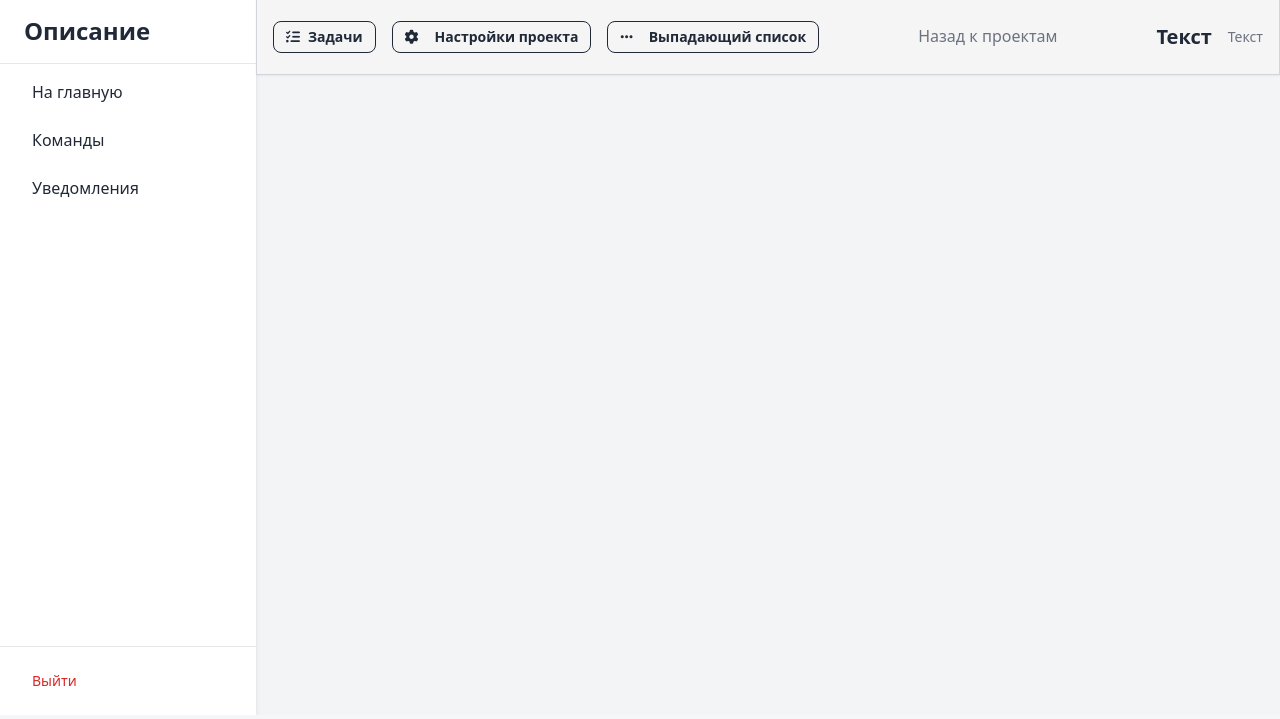
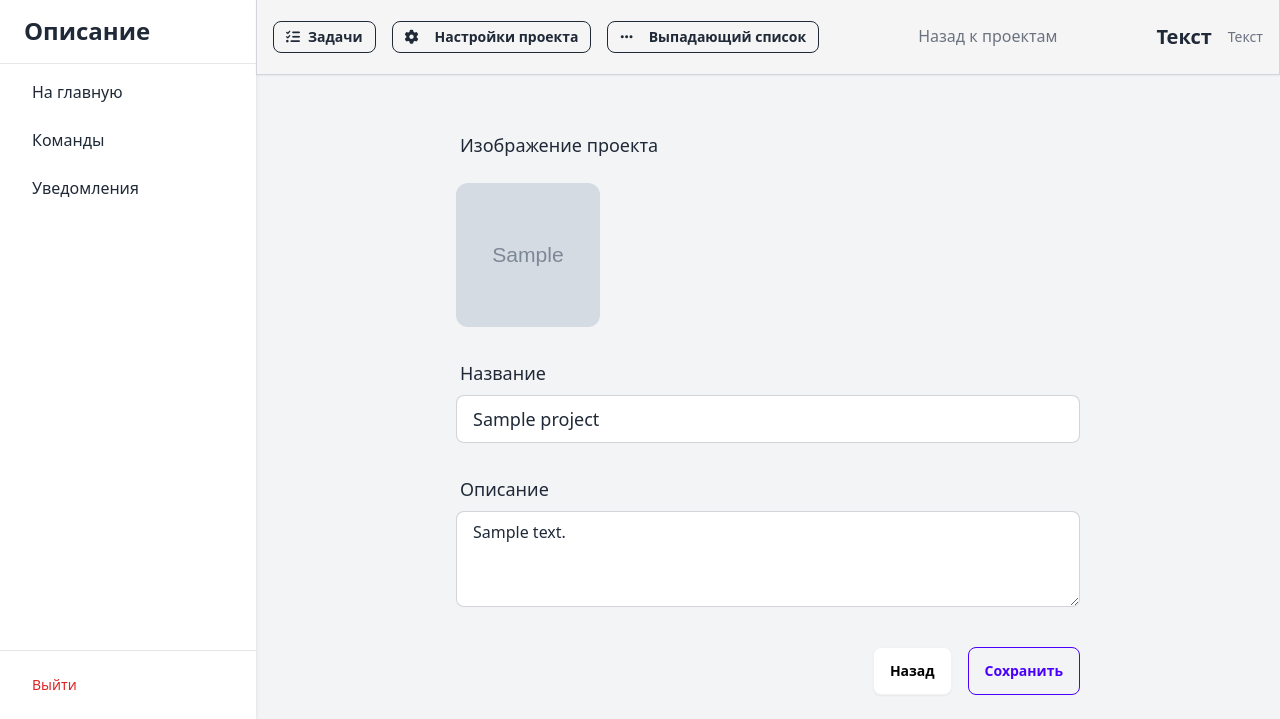
Before and after one commit to 4eLoBeK-001/NexusPM, a Django app: page /workplace/team/1/project/1/setting/ in a window 1280 px wide. Shown: the part 85-804 px from the top of the page. Run offline with Django 5.2, Linux system fonts and the light colour scheme; tables that the repository leaves empty hold one stand-in row (values such as "Sample post"); grey boxes marked "Sample" are stand-in pictures; some libraries are stand-ins or nearby versions.

Commit message:
form project

```diff
--- a/Project_Manager/projects/forms.py
+++ b/Project_Manager/projects/forms.py
@@ -24,3 +24,29 @@ class AddModalProjectForm(forms.ModelForm):
         widgets = {
             'image': CustomImageField(attrs={'class': 'ms'})
         }
+
+
+class UpdateProjectForm(forms.ModelForm):
+
+    name = forms.CharField(
+        widget=forms.TextInput(attrs={
+            'class': 'input input-bordered text-lg w-full bg-white text-gray-800 focus:outline-none focus:ring-2 focus:ring-sky-500 focus:border-transparent',
+            'placeholder': 'Имя проекта'
+        }),
+        label='Название'
+    )
+
+    description = forms.CharField(
+        widget=forms.Textarea(attrs={
+            'class': 'textarea textarea-bordered text-base w-full bg-white text-gray-800 focus:outline-none focus:ring-2 focus:ring-sky-500 focus:border-transparent h-24',
+            'placeholder': 'Описание проекта',
+            'rows': 5,
+            'cols': 40
+        }),
+        label='Описание',
+        required=False
+    )
+
+    class Meta:
+        model = Project
+        fields = ('image', 'name', 'description')
--- a/Project_Manager/projects/views.py
+++ b/Project_Manager/projects/views.py
@@ -1,7 +1,8 @@
+from django.db.transaction import commit
 from django.shortcuts import get_object_or_404, redirect, render
 from django.views.decorators.http import require_http_methods
 
-from projects.forms import AddModalProjectForm
+from projects.forms import AddModalProjectForm, UpdateProjectForm
 from projects.models import Project
 from teams.models import Team
 
@@ -69,12 +70,20 @@ def project_status_changes(request, pk):
     }
     return render(request, 'projects/includes/change-status.html', data)
 
+
 def project_settings(request, project_pk, *args, **kwargs):
     project = get_object_or_404(Project, pk=project_pk)
+    form = UpdateProjectForm(instance=project)
+    if request.method == 'POST':
+        form = UpdateProjectForm(request.POST, request.FILES, instance=project)
+        if form.is_valid():
+            form.save()
+            return redirect(request.META.get('HTTP_REFERER'))
     data = {
-        'project': project
+        'project': project,
+        'form': form
     }
-    return render(request, 'projects/project-settings.html', data)
+    return render(request, 'projects/includes/setting.html', data)
 
 
 def project_list_t(request):
--- /dev/null
+++ b/Project_Manager/templates/projects/includes/setting.html
@@ -0,0 +1,82 @@
+{% extends 'projects/project-settings.html' %}
+
+{% block configuration_content %}
+
+<div class="p-6 max-w-2xl mx-auto">
+    <form action="" method="post" class="space-y-6" enctype="multipart/form-data">
+        {% csrf_token %}
+
+        <div class="flex flex-col gap-4">
+            <label for="img" class="label">
+                <span class="label-text text-gray-800 text-lg font-medium">Изображение проекта</span>
+            </label>
+            <div id="image-div_{{project.id}}" class="cursor-pointer w-36 h-36 hover:opacity-65">
+                {% if project.image %}
+                    <img id="image-preview_{{project.id}}" class="w-36 h-36 rounded-xl" src="{{ project.image.url }}">
+                {% else %}
+                    <div id="image-preview_{{project.id}}" class="w-36 h-36 bg-{{ project.color }}-400 rounded-xl flex items-center justify-center font-bold text-white">
+                    </div>
+                {% endif %}
+            </div>
+            <input type="file" name="image" id="image-input_{{project.id}}" class="hidden" accept="image/*">
+        </div>
+
+        {% for field in form %}
+            {% if field.name != 'image' %}
+                <div class="form-control">
+                    <label for="{{ field.id_for_label }}" class="label">
+                        <span class="label-text text-gray-800 text-lg font-medium">{{ field.label }}</span>
+                    </label>
+
+                    {{ field }}
+
+                    {% if field.help_text %}
+                    <label class="label">
+                        <span class="label-text-alt">{{ field.help_text }}</span>
+                    </label>
+                    {% endif %}
+
+                    {% if field.errors %}
+                    <div class="text-error text-sm mt-1">
+                        {{ field.errors }}
+                    </div>
+                    {% endif %}
+                </div>
+            {% endif %}
+        {% endfor %}
+
+        <div class="flex justify-end space-x-4 pt-4">
+            <a url="{% url 'teams:projects:project_list' project.team.pk %}" class="text-black bg-white hover:text-white btn">Назад</a>
+            <button type="submit" class="btn btn-primary btn-outline">Сохранить</button>
+        </div>
+    </form>
+</div>
+<script>
+    document.getElementById('image-div_{{project.id}}').addEventListener('click', () => {
+        document.getElementById('image-input_{{project.id}}').click();
+    });
+
+    document.getElementById('image-input_{{project.id}}').addEventListener('change', function(event) {
+        const file = event.target.files[0];
+        if (file) {
+            const reader = new FileReader();
+            reader.onload = function(e) {
+                const previewElement = document.getElementById('image-preview_{{project.id}}');
+
+                if (previewElement.tagName === 'DIV') {
+                    const img = document.createElement('img');
+                    img.id = 'image-preview_{{project.id}}';
+                    img.className = 'w-36 h-36 rounded-xl';
+                    img.src = e.target.result;
+                    previewElement.parentNode.replaceChild(img, previewElement);
+                }
+                else {
+                    previewElement.src = e.target.result;
+                }
+            };
+            reader.readAsDataURL(file);
+        }
+    });
+</script>
+
+{% endblock configuration_content %}
--- a/Project_Manager/templates/projects/project-settings.html
+++ b/Project_Manager/templates/projects/project-settings.html
@@ -6,6 +6,9 @@
 {% include 'tasks/includes/header-tasks.html' %}
 
 
-
+<div>
+    {% block configuration_content %}
+    {% endblock configuration_content %}
+</div>
 
 {% endblock content %}
```
